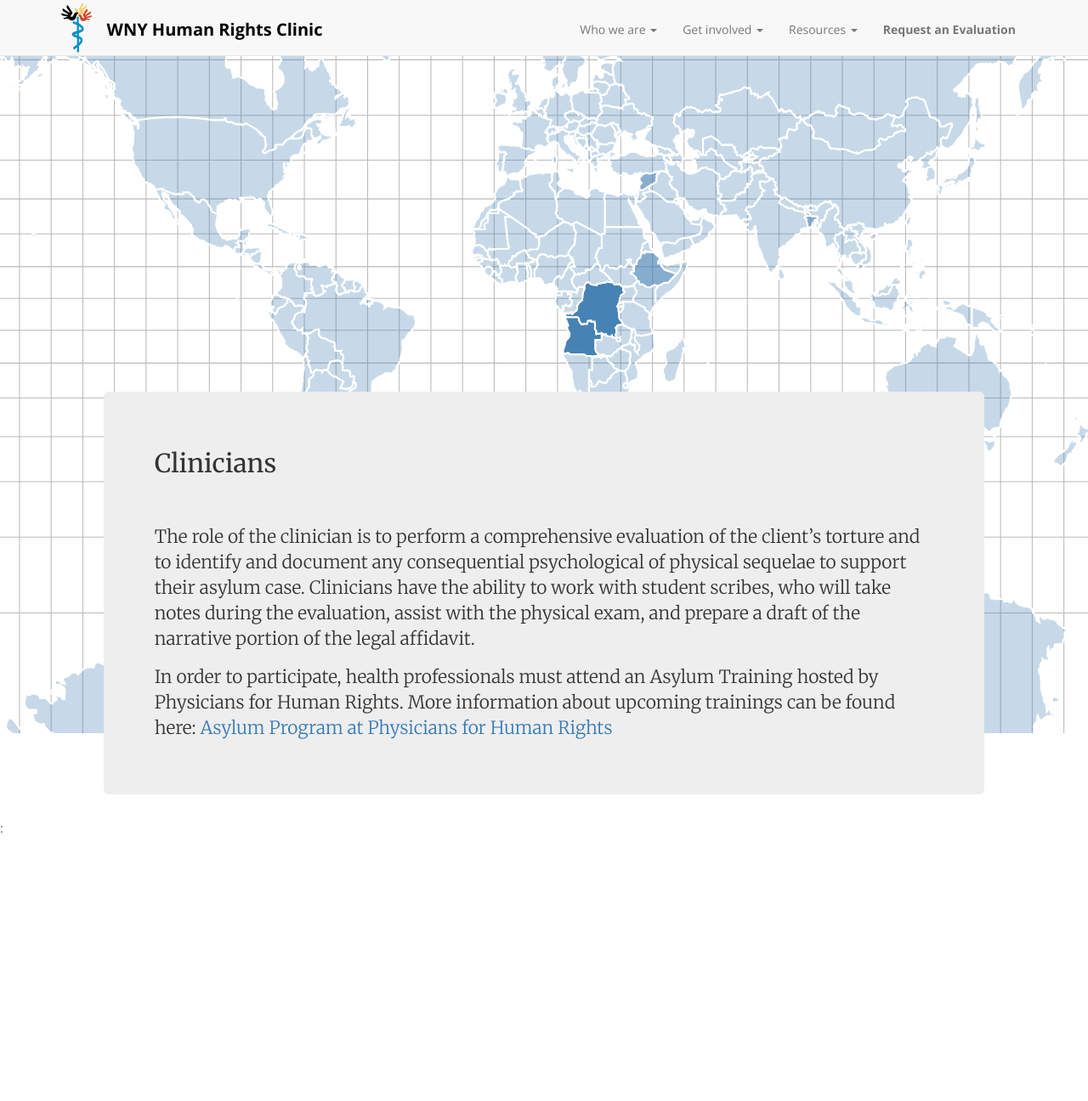
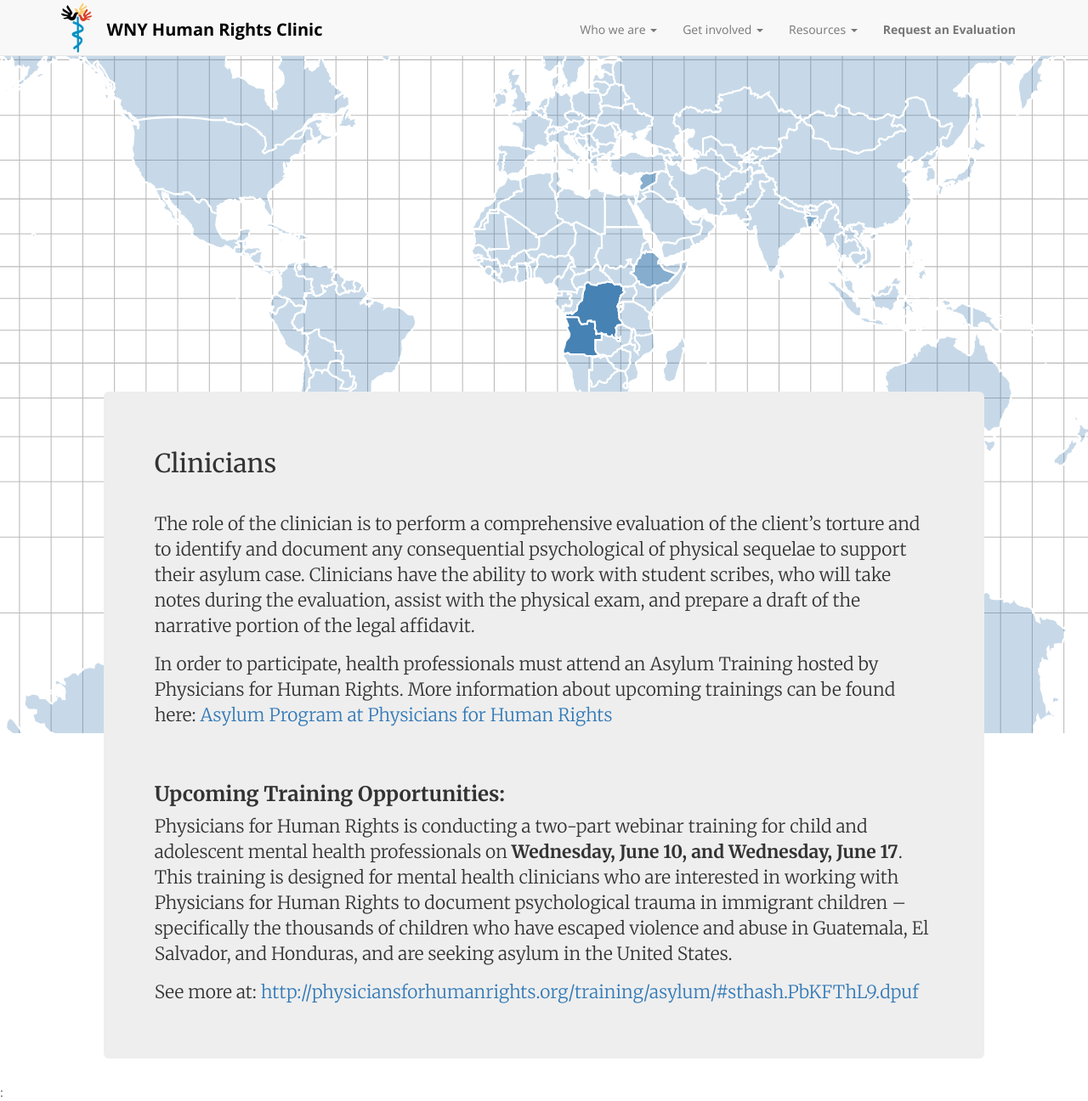
Before and after one commit to bquarant/wnyhrc, a Jekyll site: the page built from clinicians.md, in a window 1280 px wide and 1296 px high. Shown: the whole window at 85% size. Built offline with Jekyll 4.4.1, drawn with Linux system fonts in a browser that asks for light colours; comment, search, counter and statistics services are not loaded.

Commit message:
new phr training opportunity

```diff
--- a/clinicians.md
+++ b/clinicians.md
@@ -4,8 +4,14 @@
 permalink: /clinicians/
 ---
 <br>
-
 The role of the clinician is to perform a comprehensive evaluation of the client's torture and to identify and document any consequential psychological of physical sequelae to support their asylum case. Clinicians have the ability to work with student scribes, who will take notes during the evaluation, assist with the physical exam, and prepare a draft of the narrative portion of the legal affidavit.
 
 In order to participate, health professionals must attend an Asylum Training hosted by Physicians for Human Rights.
 More information about upcoming trainings can be found here: <a href="http://physiciansforhumanrights.org/training/asylum/">Asylum Program at Physicians for Human Rights</a>
+
+<br>
+
+<h3><strong>Upcoming Training Opportunities:</strong></h3>
+Physicians for Human Rights is conducting a two-part webinar training for child and adolescent mental health professionals on <strong>Wednesday, June 10, and Wednesday, June 17</strong>. This training is designed for mental health clinicians who are interested in working with Physicians for Human Rights to document psychological trauma in immigrant children – specifically the thousands of children who have escaped violence and abuse in Guatemala, El Salvador, and Honduras, and are seeking asylum in the United States.
+
+See more at: <a href="http://physiciansforhumanrights.org/training/asylum/#sthash.PbKFThL9.dpuf"> http://physiciansforhumanrights.org/training/asylum/#sthash.PbKFThL9.dpuf</a>
```
